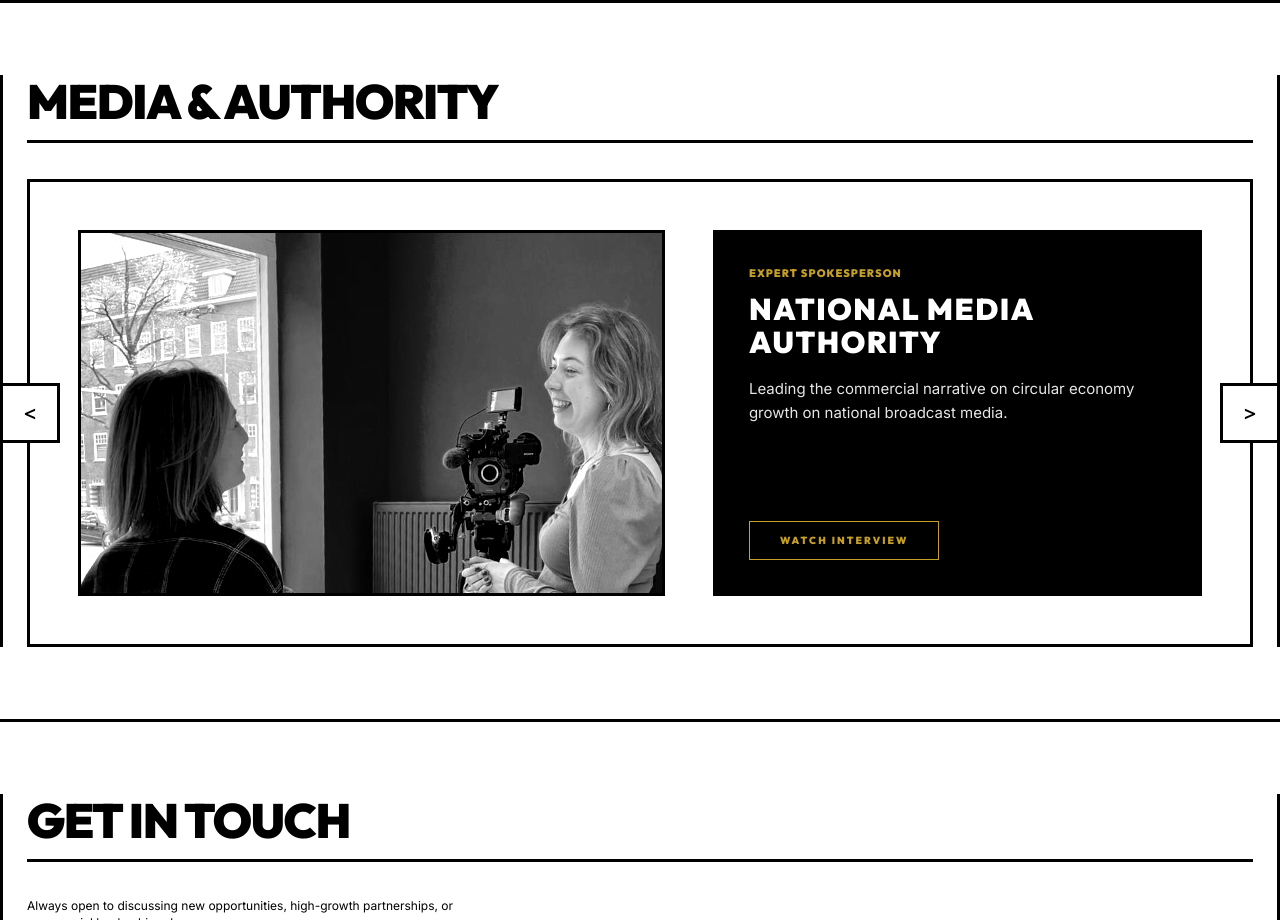
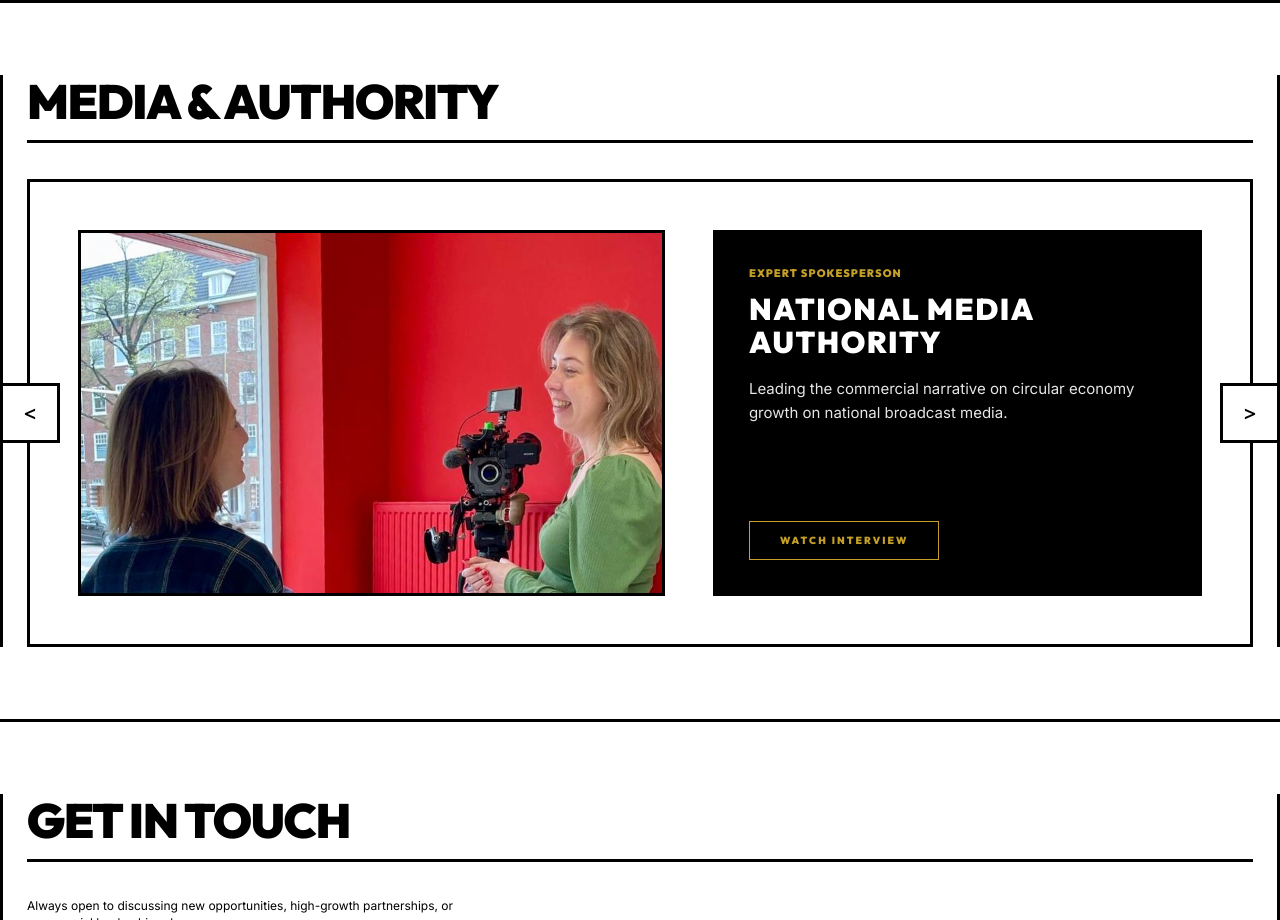
Before and after one commit to martinehardeveldkleuver/portfolio, a plain HTML site: page index.html in a window 1280 px wide. Shown: the part 3600-4520 px from the top of the page. Drawn offline with Linux system fonts and the light colour scheme.

Commit message:
Update style.css

```diff
--- a/style.css
+++ b/style.css
@@ -756,15 +756,13 @@ section:not(:last-child) {
     width: 100%;
     height: 100%;
     object-fit: cover;
-    filter: grayscale(1) contrast(1.2) brightness(1.1);
-    /* Crisper, high-contrast monochrome */
+    /* Removed grayscale filter to show original color */
     transition: all 0.8s var(--ease-out-expo);
 }
 
 .carousel-slide:hover .media-image-wrapper img {
     transform: scale(1.05);
-    filter: grayscale(0.3) contrast(1.1) brightness(1.05);
-    /* Fade into subtle color */
+    /* Removed partial grayscale filter on hover */
 }
 
 .carousel-caption {
```
